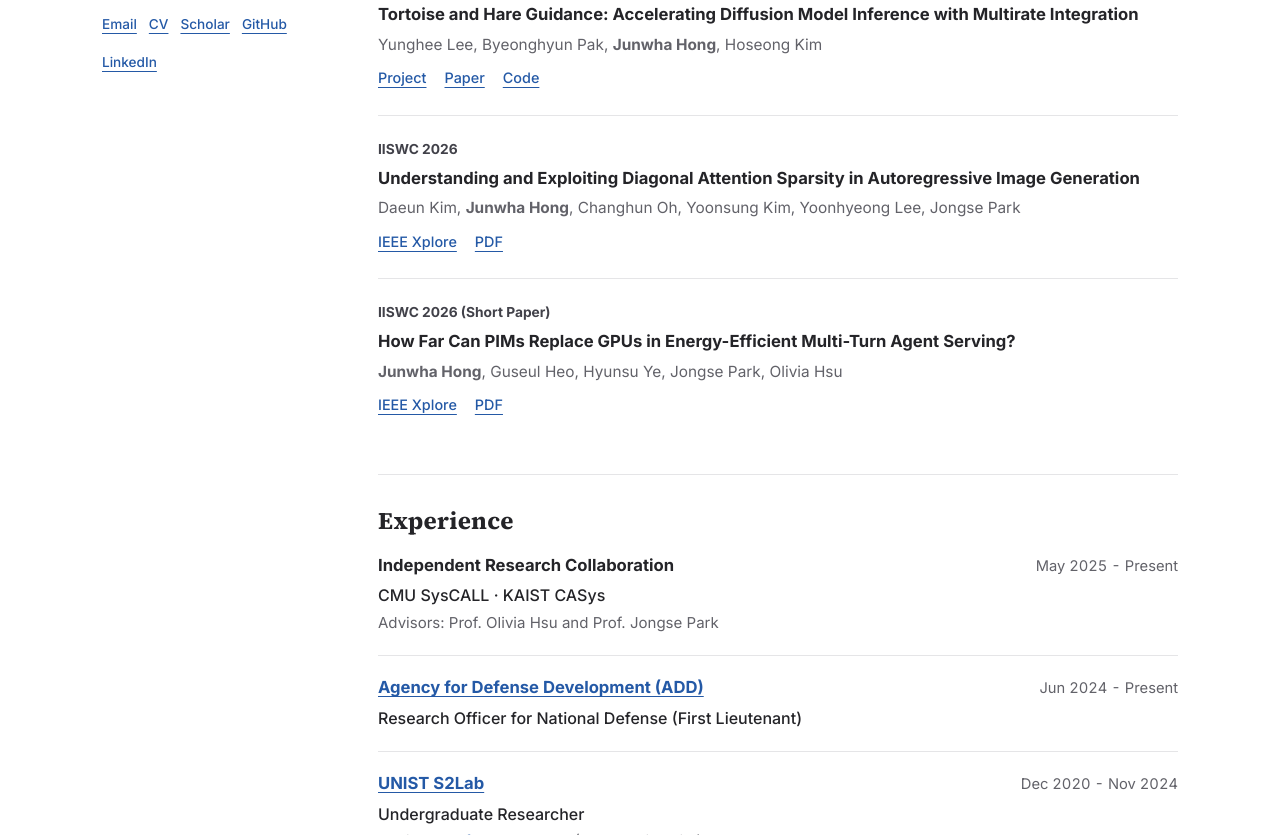
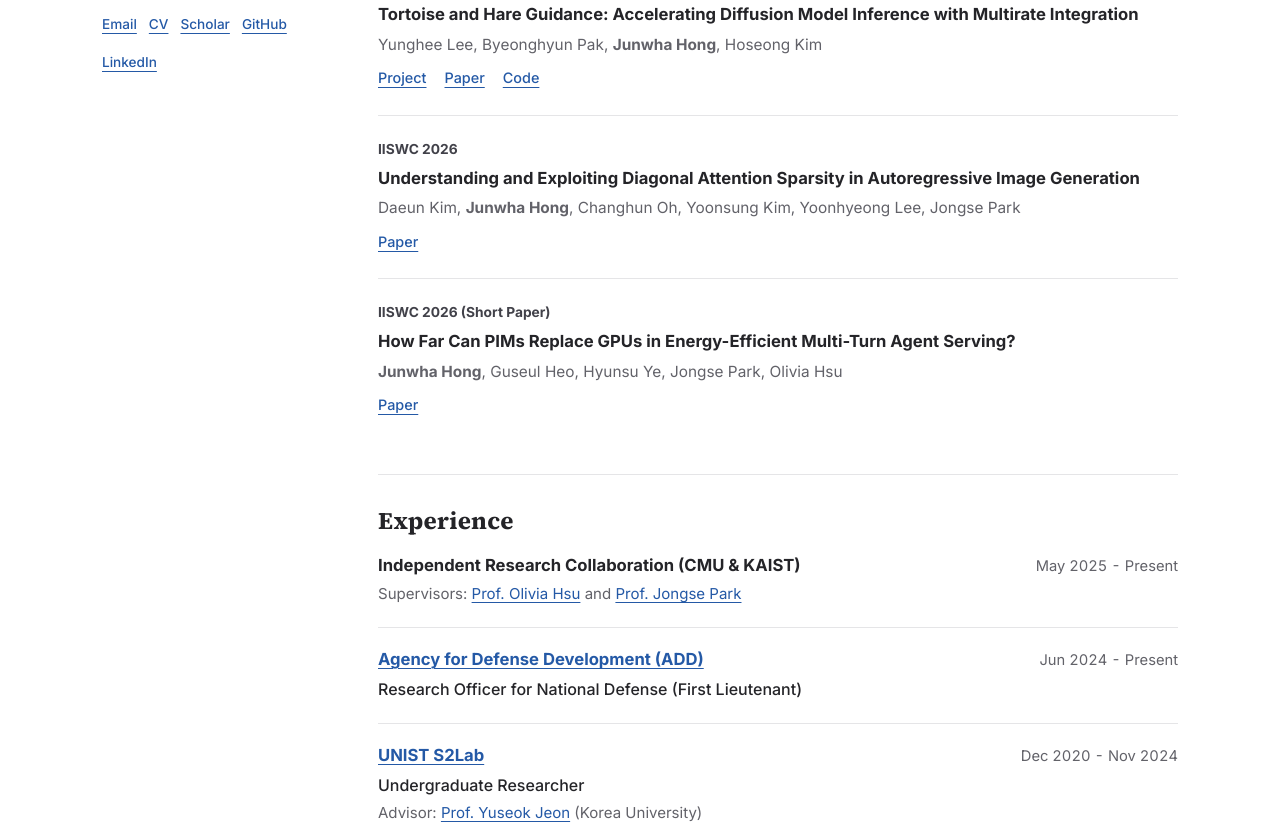
Before and after one commit to junwha/junwha.github.io, a plain HTML site: page index.html in a window 1280 px wide. Shown: the part 606-1441 px from the top of the page. Drawn offline with Linux system fonts and the light colour scheme.

Commit message:
Restore PDF paper links, simplify research collaboration entry
Co-Authored-By: Claude Opus 5.5 <noreply@anthropic.com>

```diff
--- a/index.html
+++ b/index.html
@@ -129,8 +129,7 @@
               Identifies diagonal attention sparsity in autoregressive image generation induced by spatial locality, and exploits it with a diagonal-aware sparse attention mechanism that improves throughput by up to 3.1× with negligible quality loss.
             </p>
             <div class="pub-links">
-              <a href="https://ieeexplore.ieee.org/search/searchresult.jsp?queryText=Understanding+and+Exploiting+Diagonal+Attention+Sparsity+in+Autoregressive+Image+Generation" target="_blank" rel="noreferrer">IEEE Xplore</a>
-              <a href="https://jongse-park.github.io/files/paper/2026-iiswc-sparseimagegen.pdf" target="_blank" rel="noreferrer">PDF</a>
+              <a href="https://jongse-park.github.io/files/paper/2026-iiswc-sparseimagegen.pdf" target="_blank" rel="noreferrer">Paper</a>
             </div>
           </article>
 
@@ -146,8 +145,7 @@
               Characterizes GPU-to-PIM replacement tradeoffs in multi-turn agent serving and evaluates session-KV residency as a second-tier prefix cache, reducing energy by up to 78% and latency by up to 67%.
             </p>
             <div class="pub-links">
-              <a href="https://ieeexplore.ieee.org/search/searchresult.jsp?queryText=How+Far+Can+PIMs+Replace+GPUs+in+Energy-Efficient+Multi-Turn+Agent+Serving" target="_blank" rel="noreferrer">IEEE Xplore</a>
-              <a href="https://jongse-park.github.io/files/paper/2026-iiswc-howfar.pdf" target="_blank" rel="noreferrer">PDF</a>
+              <a href="https://jongse-park.github.io/files/paper/2026-iiswc-howfar.pdf" target="_blank" rel="noreferrer">Paper</a>
             </div>
           </article>
         </section>
@@ -157,11 +155,14 @@
 
           <article class="entry">
             <div class="entry-head">
-              <h3>Independent Research Collaboration</h3>
+              <h3>Independent Research Collaboration (CMU &amp; KAIST)</h3>
               <span>May 2025 - Present</span>
             </div>
-            <p class="entry-role">CMU SysCALL &middot; KAIST CASys</p>
-            <p class="entry-meta">Advisors: Prof. Olivia Hsu and Prof. Jongse Park</p>
+            <p class="entry-meta">
+              Supervisors:
+              <a href="https://weiya711.github.io/" target="_blank" rel="noreferrer">Prof. Olivia Hsu</a> and
+              <a href="https://jongse-park.github.io/" target="_blank" rel="noreferrer">Prof. Jongse Park</a>
+            </p>
           </article>
 
           <article class="entry">
```
